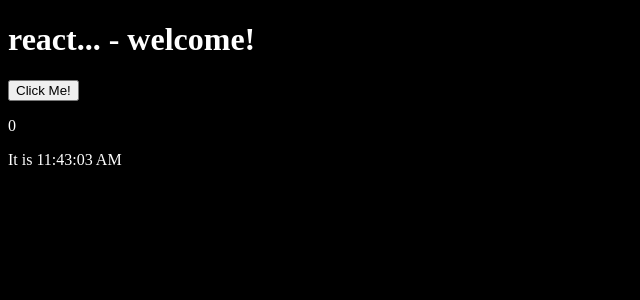
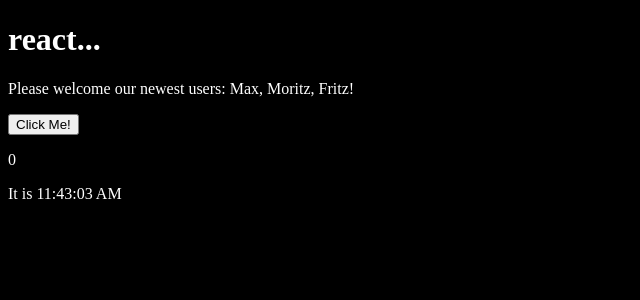
Before and after one commit to MiroStW/odin_project, a React app in the folder react/: page / in a window 1280 px wide. Shown: the top 300 px of the page, without its empty margins (0-640 px from the left). Built offline with nearby package versions, Linux system fonts and the light colour scheme.

Commit message:
moved App compontent to /compontents

```diff
--- a/react/src/components/App.js
+++ b/react/src/components/App.js
@@ -6,10 +6,22 @@ export default class App extends React.Component {
   render() {
     return (
       <div className="content">
-        <h1>{this.props.title} - welcome!</h1>
+        <h1>{this.props.title}</h1>
+        <p>
+          Please welcome our newest users:{" "}
+          {this.props.userNames.map(
+            (userName, i) =>
+              userName + (i + 1 !== this.props.userNames.length ? ", " : "!")
+          )}
+        </p>
         <Counter />
         <Time />
       </div>
     );
   }
 }
+
+App.defaultProps = {
+  title: "Welcome!",
+  userNames: ["Max", "Moritz", "Fritz"],
+};
```
